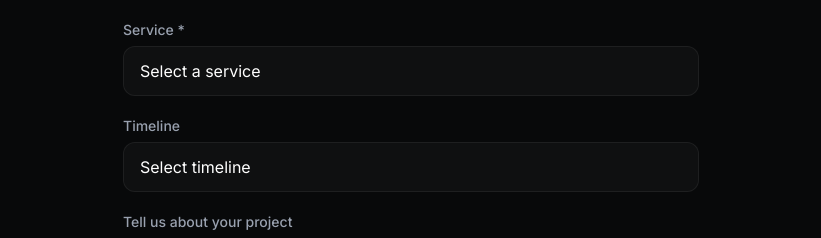
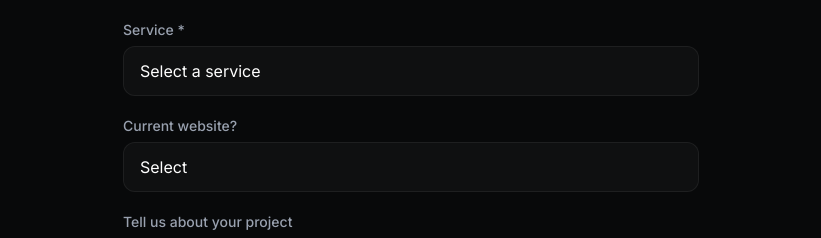
Before and after one commit to brandsitebuilder-cyber/brandaisolutions, a React (Vite) app: page / in a window 1280 px wide. Shown: the part 2813-3051 px from the top of the page, without its empty margins (229-1050 px from the left). Built offline with nearby package versions, Linux system fonts and the light colour scheme.

Commit message:
Swap timeline for current_website (yes/no) field

```diff
--- a/src/App.tsx
+++ b/src/App.tsx
@@ -47,7 +47,6 @@ export default function App() {
           customer_phone: formData.get('phone'),
           service_type: formData.get('service'),
           message: formData.get('message'),
-          timeline: formData.get('timeline'),
           source_url: window.location.origin,
         }),
       })
@@ -236,15 +235,12 @@ export default function App() {
                 </select>
               </div>
               <div>
-                <label className="block text-sm font-medium text-gray-400 mb-1.5">Timeline</label>
-                <select name="timeline"
+                <label className="block text-sm font-medium text-gray-400 mb-1.5">Current website?</label>
+                <select name="current_website"
                   className="w-full bg-white/[0.03] border border-border-subtle rounded-xl px-4 py-3 text-white focus:outline-none focus:border-accent/50 transition-colors appearance-none">
-                  <option value="" className="bg-bg">Select timeline</option>
-                  <option value="ASAP" className="bg-bg">ASAP</option>
-                  <option value="Within 1 month" className="bg-bg">Within 1 month</option>
-                  <option value="1-2 months" className="bg-bg">1–2 months</option>
-                  <option value="3+ months" className="bg-bg">3+ months</option>
-                  <option value="Just exploring" className="bg-bg">Just exploring</option>
+                  <option value="" className="bg-bg">Select</option>
+                  <option value="Yes" className="bg-bg">Yes, I have one</option>
+                  <option value="No" className="bg-bg">No, I need one</option>
                 </select>
               </div>
               <div>
```
